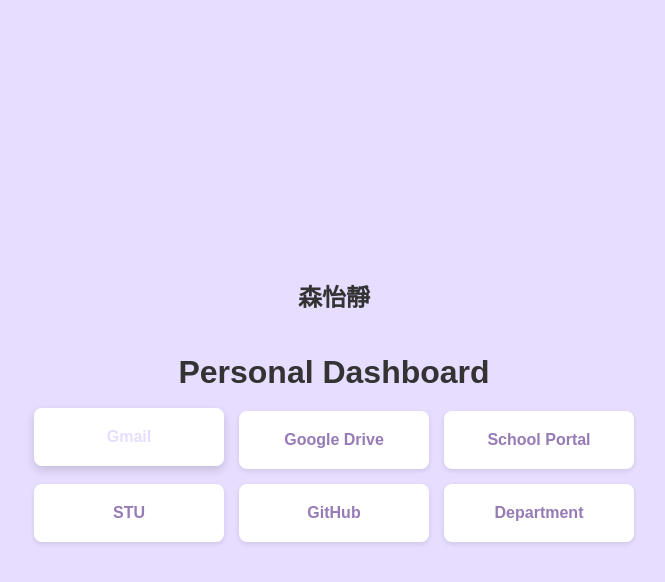
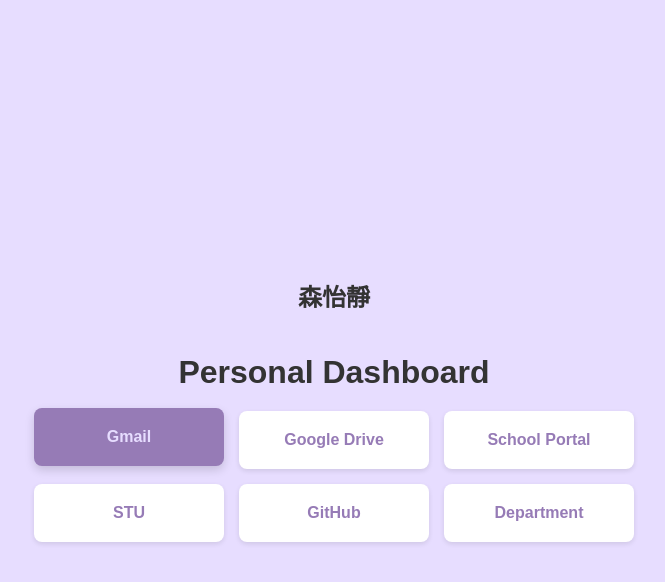
Before and after one commit to yijing-sen/yijing-sen.github.io, a plain HTML site: page index.html in a window 1280 px wide. In both pictures the pointer is over the link "Gmail". Shown: the whole page, without its empty margins (306-971 px from the left). Drawn offline with Linux system fonts and the light colour scheme.

Commit message:
Update index.html

```diff
--- a/index.html
+++ b/index.html
@@ -50,7 +50,7 @@
     .card:hover {
       transform: translateY(-3px);
       box-shadow: 0 4px 10px rgba(0,0,0,0.15);
-      background-color: #ffffff;
+      background-color: #967bb6;
       color: #e7ddff;
     }
   </style>
```
